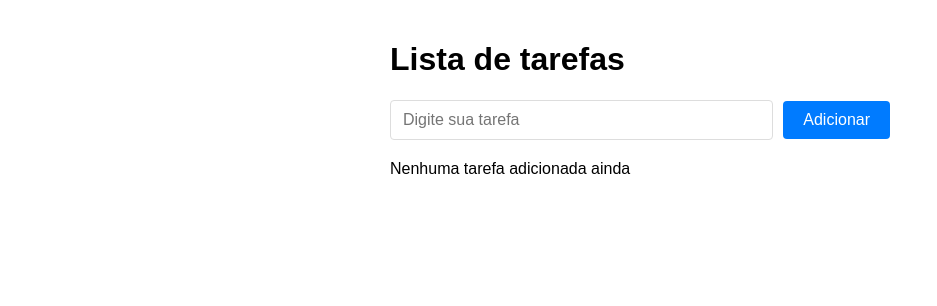
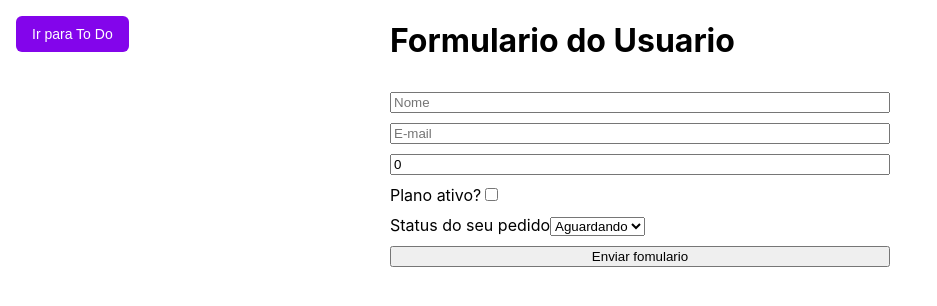
Before and after one commit to 3ramon/meu-treino, a React (Create React App) app: page /FormUser in a window 1280 px wide. Shown: the top 306 px of the page, without its empty margins (0-937 px from the left). Built offline with nearby package versions, Linux system fonts and the light colour scheme.

Commit message:
exercicio 2 + add react router

```diff
--- a/package.json
+++ b/package.json
@@ -13,6 +13,7 @@
     "@types/react-dom": "^19.2.2",
     "react": "^19.2.0",
     "react-dom": "^19.2.0",
+    "react-router-dom": "^7.9.6",
     "react-scripts": "5.0.1",
     "typescript": "^4.9.5",
     "web-vitals": "^2.1.4"
--- a/src/App.tsx
+++ b/src/App.tsx
@@ -1,43 +1,16 @@
-import React from "react";
-
-import { useState } from "react";
+import { BrowserRouter, Routes, Route } from "react-router-dom";
 import "./App.css";
-import { TodoForm } from "./components/TodoForm/index";
-import { TodoList } from "./components/TodoList/index";
-import TodoItem from "./interface"
-
+import Todohome from "./pages/Todohome";
+import FormUser from "./pages/FormUser";
 
 function App() {
-    const [todos, setTodos] = useState<TodoItem[]>([]);
-
-    function addTodo(text: string) {
-        const newTodo: TodoItem = {
-            id: Math.floor(Math.random() * 1000),
-            nome: text,
-            completed: false,
-        };
-        setTodos([...todos, newTodo]);
-    }
-
-    function handleToggleTodo(idTodo: number) {
-        const newTodos = todos.map((todo) =>
-            idTodo === todo.id ? { ...todo, completed: !todo.completed } : todo
-        );
-        setTodos(newTodos);
-    }
-
     return (
-        <div className="App">
-            <h1>Lista de tarefas</h1>
-
-            <TodoForm adicionar={addTodo} />
-
-            <div className="todo-list">
-                <TodoList todos={todos} onToggle={handleToggleTodo} />
-            </div>
-
-            {todos.length === 0 && <p>Nenhuma tarefa adicionada ainda</p>}
-        </div>
+        <BrowserRouter>
+            <Routes>
+                <Route path="/" element={<Todohome />} />
+                <Route path="/FormUser" element={<FormUser />} />
+            </Routes>
+        </BrowserRouter>
     );
 }
 
--- /dev/null
+++ b/src/UserInterface.ts
@@ -0,0 +1,7 @@
+export default interface User {
+    readonly id: number;
+    nome: string;
+    email: string;
+    idade: number;
+    planoAtivo?: boolean;
+}
--- a/src/components/TodoList/index.tsx
+++ b/src/components/TodoList/index.tsx
@@ -1,5 +1,5 @@
 import "./style.css";
-import TodoItem from "../../interface";
+import TodoItem from "../../TodoInterface";
 
 interface TodoPropsList {
     todos: TodoItem[];
--- /dev/null
+++ b/src/pages/FormUser/index.tsx
@@ -0,0 +1,145 @@
+import React from "react";
+import { useNavigate } from "react-router-dom";
+
+import { useState } from "react";
+import "./style.css";
+import { TodoForm } from "../../components/TodoForm/index";
+import { TodoList } from "../../components/TodoList/index";
+import UserInterface from "../../UserInterface";
+
+type StatusDoPedido = "aguardando" | "em_preparo" | "enviado" | "entregue";
+
+export default function FormUser() {
+    const [inputNameValue, setInputNameValue] = useState<string>("");
+    const [inputEmailValue, setInputEmailValue] = useState<string>("");
+    const [inputIdadeValue, setInputIdadeValue] = useState<number>(0);
+    const [planoAtivoBox, setPlanoAtivoBox] = useState<boolean>(false);
+    const [statusPedido, setStatusPedido] =
+        useState<StatusDoPedido>("aguardando");
+    const [status, setStatus] = useState<string>("");
+
+    const [sendForm, setSendForm] = useState<boolean>(false);
+
+    const usuario: UserInterface = {
+        id: 1,
+        nome: inputNameValue,
+        email: inputEmailValue,
+        idade: inputIdadeValue,
+        planoAtivo: planoAtivoBox,
+    };
+
+    const navigate = useNavigate();
+
+    const handleClick = () => {
+        navigate("/");
+    };
+
+    function handleChange(event: React.ChangeEvent<HTMLInputElement>) {
+        const evento = event.target;
+        switch (evento.placeholder) {
+            case "Nome":
+                setInputNameValue(evento.value);
+                break;
+            case "E-mail":
+                setInputEmailValue(evento.value);
+                break;
+            case "Idade":
+                setInputIdadeValue(Number(evento.value));
+                break;
+            case "Sta":
+                setInputIdadeValue(Number(evento.value));
+                break;
+        }
+    }
+
+    function exibirStatus(status: StatusDoPedido) {
+        switch (status) {
+            case "aguardando":
+                setStatus("O pedido está aguardando confirmação.");
+                break;
+            case "em_preparo":
+                setStatus("Seu pedido está sendo preparado.");
+                break;
+            case "enviado":
+                setStatus("O pedido já foi enviado!");
+                break;
+            case "entregue":
+                setStatus("O pedido foi entregue com sucesso!");
+                break;
+        }
+    }
+
+    function handleSubmit() {
+        if (inputNameValue && inputEmailValue && inputIdadeValue) {
+            setSendForm(true);
+            exibirStatus(statusPedido);
+        } else {
+            setSendForm(false);
+            alert("Favor preencher todas as informações");
+        }
+    }
+
+    return (
+        <div className="Form">
+            <button className="RouterButton" onClick={handleClick}>Ir para To Do</button>
+            <h1>Formulario do Usuario</h1>
+            <input
+                type="text"
+                placeholder="Nome"
+                value={inputNameValue}
+                onChange={handleChange}
+            />
+            <input
+                type="text"
+                placeholder="E-mail"
+                value={inputEmailValue}
+                onChange={handleChange}
+            />
+            <input
+                type="number"
+                placeholder="Idade"
+                value={inputIdadeValue}
+                onChange={handleChange}
+            />
+            <div>
+                <label htmlFor="">Plano ativo?</label>
+                <input
+                    type="checkbox"
+                    checked={planoAtivoBox}
+                    onChange={() => setPlanoAtivoBox(!planoAtivoBox)}
+                />{" "}
+            </div>
+
+            <div>
+                <label htmlFor="">Status do seu pedido</label>
+
+                <select
+                    value={statusPedido}
+                    onChange={(e) =>
+                        setStatusPedido(e.target.value as StatusDoPedido)
+                    }
+                >
+                    <option value="aguardando">Aguardando</option>
+                    <option value="em_preparo">Em preparo</option>
+                    <option value="enviado">Enviado</option>
+                    <option value="entregue">Entregue</option>
+                </select>
+            </div>
+            <button onClick={() => handleSubmit()}>Enviar fomulario</button>
+
+            {sendForm && (
+                <div className="Resume">
+                    <div>Nome: {usuario.nome}</div>
+                    <div>Email: {inputEmailValue}</div>
+                    <div>Idade: {inputIdadeValue}</div>
+                    <div>
+                        {planoAtivoBox
+                            ? "Seu plano está ativo :D"
+                            : "Você está com o plano desativado!"}
+                    </div>
+                    <div>{status}</div>
+                </div>
+            )}
+        </div>
+    );
+}
--- /dev/null
+++ b/src/pages/FormUser/style.css
@@ -0,0 +1,33 @@
+.Form {
+    display: flex;
+    flex-direction: column;
+    gap: 10px;
+
+    max-width: 500px;
+    margin: 0 auto;
+}
+
+.Resume {
+    margin-top: 30px;
+}
+
+
+.RouterButton {
+    position: fixed;
+    top: 16px;
+    left: 16px;
+
+    padding: 10px 16px;
+    background-color: #8305eb;
+    color: white;
+    border: none;
+    border-radius: 6px;
+    font-size: 14px;
+    cursor: pointer;
+
+    transition: background-color 0.2s ease;
+}
+
+.RouterButton:hover {
+    background-color: #2b013f;
+}
--- /dev/null
+++ b/src/pages/Todohome/index.tsx
@@ -0,0 +1,49 @@
+import React from "react";
+import { useNavigate } from "react-router-dom";
+
+import { useState } from "react";
+// import "./App.css";
+import { TodoForm } from "../../components/TodoForm/index";
+import { TodoList } from "../../components/TodoList/index";
+import TodoItem from "../../TodoInterface";
+
+export default function Todohome() {
+    const [todos, setTodos] = useState<TodoItem[]>([]);
+
+    const navigate = useNavigate();
+
+    const handleClick = () => {
+        navigate("/FormUser");
+    };
+
+    function addTodo(text: string) {
+        const newTodo: TodoItem = {
+            id: Math.floor(Math.random() * 1000),
+            nome: text,
+            completed: false,
+        };
+        setTodos([...todos, newTodo]);
+    }
+
+    function handleToggleTodo(idTodo: number) {
+        const newTodos = todos.map((todo) =>
+            idTodo === todo.id ? { ...todo, completed: !todo.completed } : todo
+        );
+        setTodos(newTodos);
+    }
+
+    return (
+        <div className="App">
+            <button className="RouterButton" onClick={handleClick}>Ir para Formulario</button>
+            <h1>Lista de tarefas</h1>
+
+            <TodoForm adicionar={addTodo} />
+
+            <div className="todo-list">
+                <TodoList todos={todos} onToggle={handleToggleTodo} />
+            </div>
+
+            {todos.length === 0 && <p>Nenhuma tarefa adicionada ainda</p>}
+        </div>
+    );
+}
--- /dev/null
+++ b/src/pages/Todohome/style.css
@@ -0,0 +1,19 @@
+.RouterButton {
+    position: fixed;
+    top: 16px;
+    left: 16px;
+
+    padding: 10px 16px;
+    background-color: #8305eb;
+    color: white;
+    border: none;
+    border-radius: 6px;
+    font-size: 14px;
+    cursor: pointer;
+
+    transition: background-color 0.2s ease;
+}
+
+.RouterButton:hover {
+    background-color: #2b013f;
+}
```
Also changed, not shown: src/teste.js (added, +73 -0 lines), src/TodoInterface.ts (line endings or trailing spaces), 2 other files (tests, documents, lock files or other folders).
